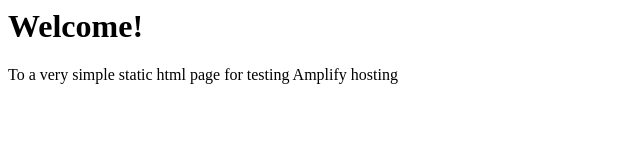
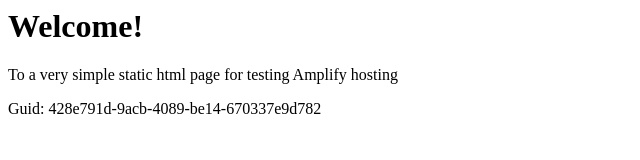
Before and after one commit to aws-aemilia-yul/Github-PR-Commit-Integration-Test-DoNotTouch-v1-prod-ca-central-1, a website: page src/index.html in a window 1280 px wide. Shown: the whole page, without its empty margins (0-640 px from the left). Drawn offline with Linux system fonts and the light colour scheme.

Commit message:
commit from integ tests

```diff
--- a/src/index.html
+++ b/src/index.html
@@ -1,3 +1,5 @@
+
+
 <html lang="en">
 
 <head>
@@ -10,6 +12,6 @@
 <body>
     <h1>Welcome!</h1>
     <p>To a very simple static html page for testing Amplify hosting</p>
-</body>
+    <p>Guid: 428e791d-9acb-4089-be14-670337e9d782</p></body>
 
 </html>
```
